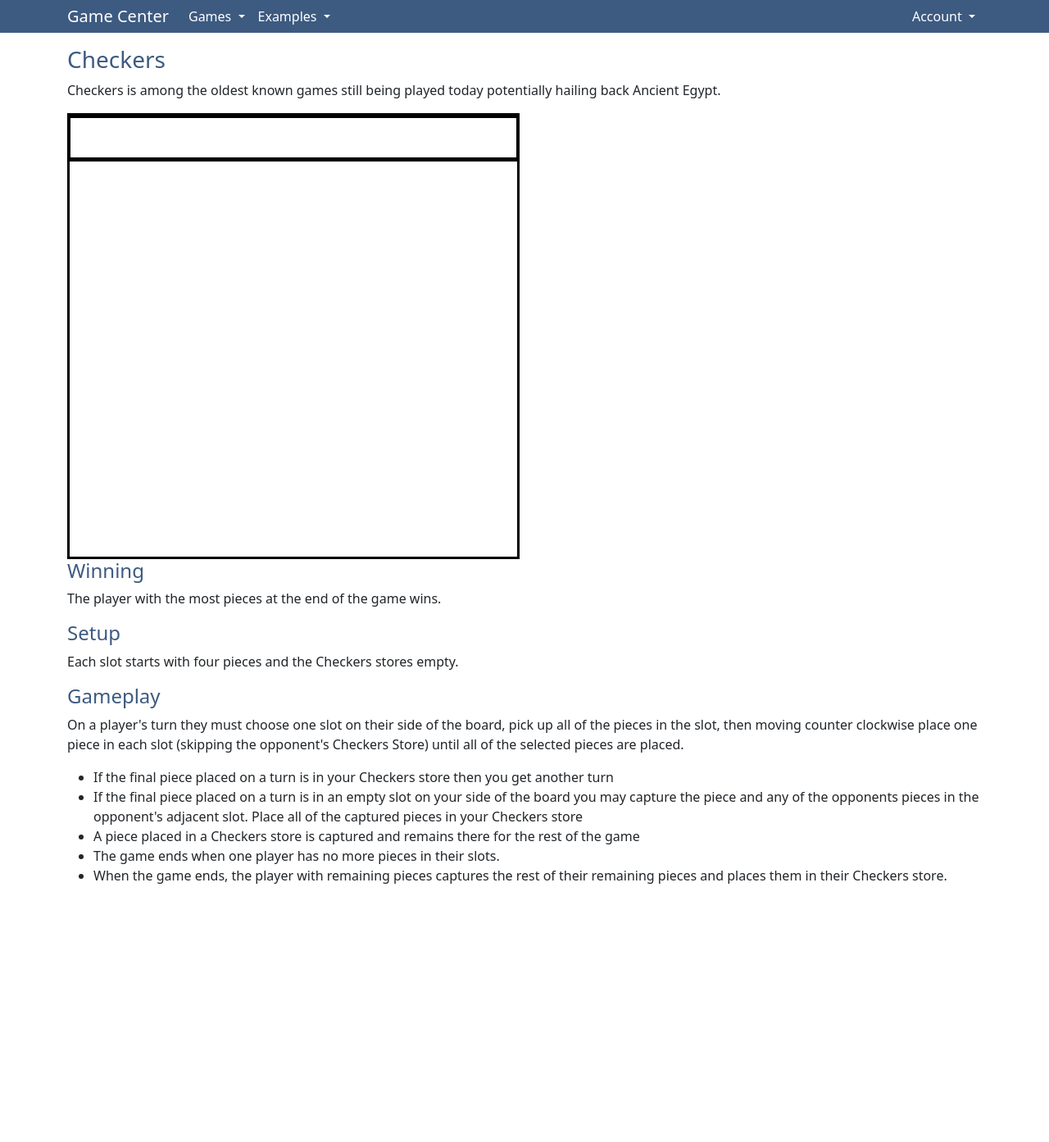
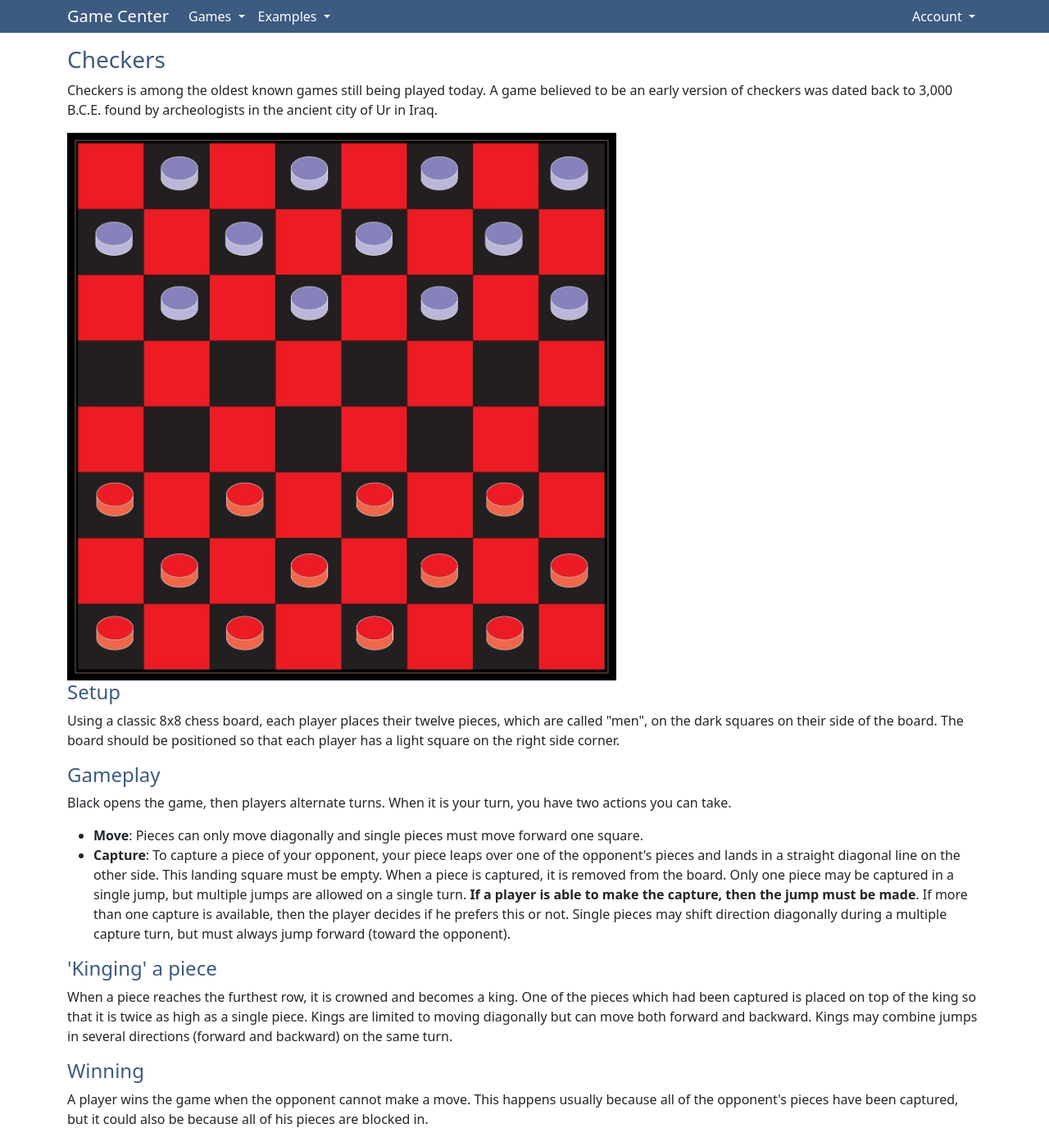
Before and after one commit to sam-north/GameCenter, an Angular app in the folder UI.Web/ClientApp/: page /checkers in a window 1280 px wide. Shown: the whole page at 82% size. Before the commit the page ends 1096 px from the top, so only its background shows below. Built offline with nearby package versions, Linux system fonts and the light colour scheme.

Commit message:
Updated checkers page.

```diff
--- a/UI.Web/ClientApp/src/app/components/games/checkers/checkers-about/checkers-about.component.html
+++ b/UI.Web/ClientApp/src/app/components/games/checkers/checkers-about/checkers-about.component.html
@@ -1,20 +1,27 @@
 <h3>Checkers</h3>
-<p>Checkers is among the oldest known games still being played today potentially hailing back Ancient Egypt.</p>
+<p>Checkers is among the oldest known games still being played today. A game believed to be an early version of checkers was dated back to 3,000 B.C.E. found by archeologists in the ancient city of Ur in Iraq. </p>
 
-<img src="assets/images/Checkers.png">
+<img src="assets/images/Checkers.jpg">
+
+<h4>Setup</h4>
+<p>Using a classic 8x8 chess board, each player places their twelve pieces, which are called "men", on the dark squares on their side of the board. The board should be positioned so that each player has a light square on the right side corner.</p>
+
+<h4>Gameplay</h4>
+<p>Black opens the game, then players alternate turns. When it is your turn, you have two actions you can take.</p>
+<ul>
+    <li><b>Move</b>: Pieces can only move diagonally and single pieces must move forward one square.</li>
+    <li><b>Capture</b>: To capture a piece of your opponent, your piece leaps over one of the opponent's pieces and lands in a straight diagonal line on the other side. This landing square must be empty.
+        When a piece is captured, it is removed from the board. Only one piece may be captured in a single jump, but multiple jumps are allowed on a single turn. <strong>If a player is able to make the capture, then the jump must be made</strong>.
+        If more than one capture is available, then the player decides if he prefers this or not. Single pieces may shift direction diagonally during a multiple capture turn, but must always jump forward (toward the opponent).
+    </li>
+</ul>
+
+<h4>'Kinging' a piece</h4>
+<p>When a piece reaches the furthest row, it is crowned and becomes a king.
+    One of the pieces which had been captured is placed on top of the king so that it is twice as high as a single piece.
+    Kings are limited to moving diagonally but can move both forward and backward.
+    Kings may combine jumps in several directions (forward and backward) on the same turn.</p>
 
 <h4>Winning</h4>
-<p>The player with the most pieces at the end of the game wins.</p>
-
-<h4>Setup</h4>
-<p>Each slot starts with four pieces and the Checkers stores empty.</p>
-
-<h4>Gameplay</h4>
-<p>On a player's turn they must choose one slot on their side of the board, pick up all of the pieces in the slot, then moving counter clockwise place one piece in each slot (skipping the opponent's Checkers Store) until all of the selected pieces are placed.</p>
-<ul>
-    <li>If the final piece placed on a turn is in your Checkers store then you get another turn</li>
-    <li>If the final piece placed on a turn is in an empty slot on your side of the board you may capture the piece and any of the opponents pieces in the opponent's adjacent slot.  Place all of the captured pieces in your Checkers store</li>
-    <li>A piece placed in a Checkers store is captured and remains there for the rest of the game</li>
-    <li>The game ends when one player has no more pieces in their slots.</li>
-    <li>When the game ends, the player with remaining pieces captures the rest of their remaining pieces and places them in their Checkers store.</li>
-</ul>
+<p>A player wins the game when the opponent cannot make a move.
+    This happens usually because all of the opponent's pieces have been captured, but it could also be because all of his pieces are blocked in.</p>
--- a/UI.Web/ClientApp/src/app/components/games/checkers/checkers-about/checkers-about.component.scss
+++ b/UI.Web/ClientApp/src/app/components/games/checkers/checkers-about/checkers-about.component.scss
@@ -0,0 +1,3 @@
+img{
+    width: 60%;
+}
```
Also changed, not shown: UI.Web/ClientApp/src/assets/images/Checkers.jpg (added), UI.Web/ClientApp/src/assets/images/Checkers.png (deleted).
